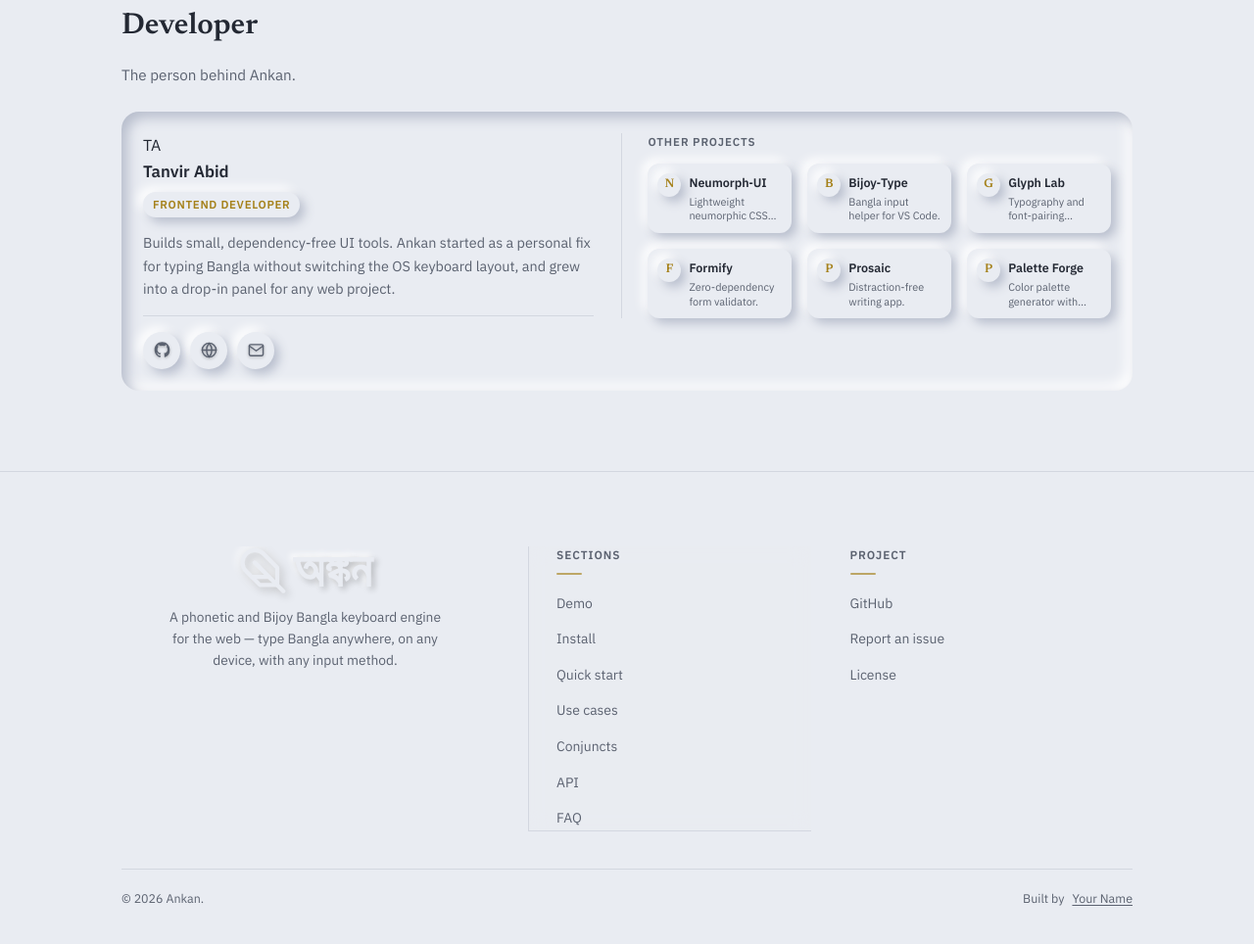
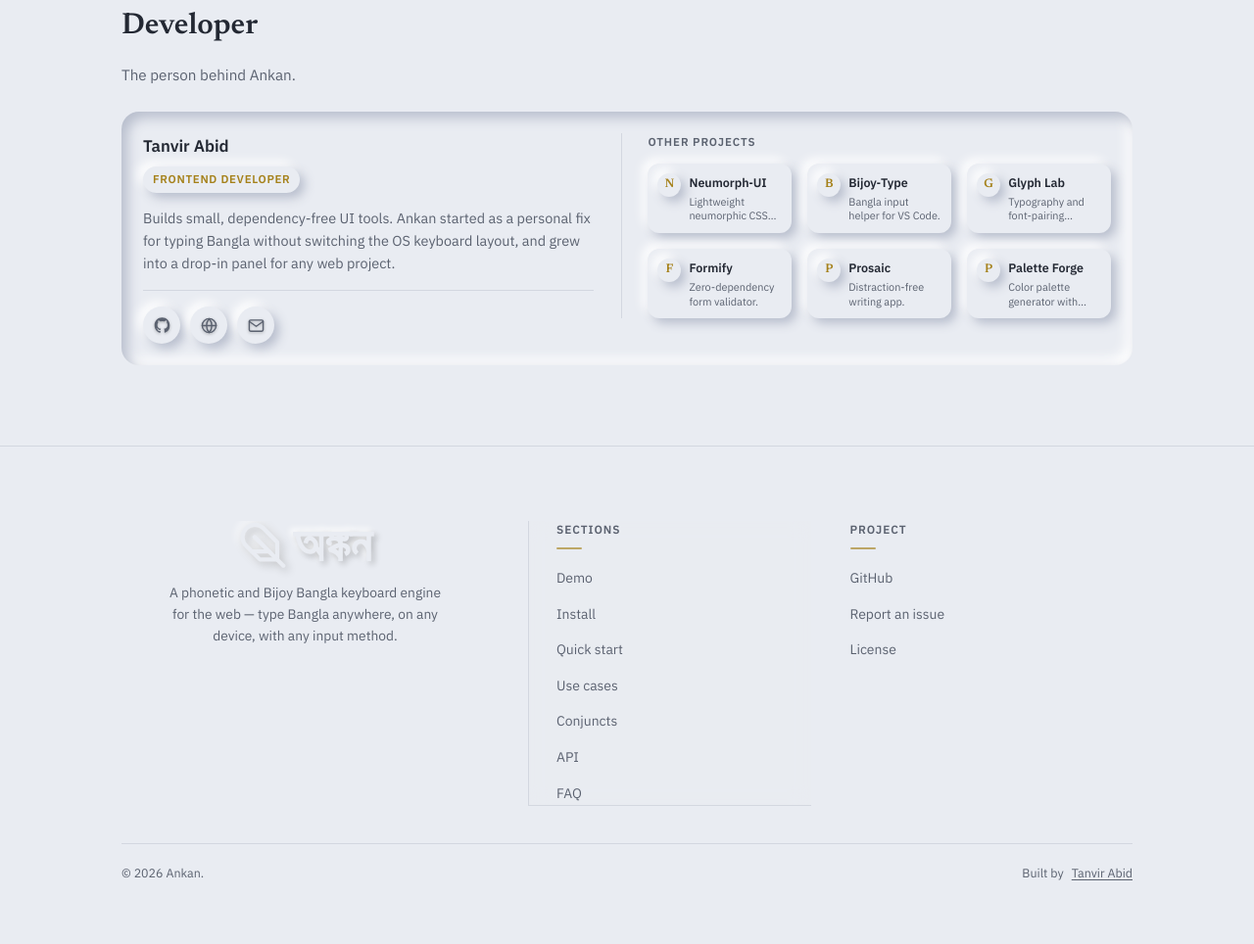
Before and after one commit to tanvir-abid/ankan, a plain HTML site: page docs/index.html in a window 1280 px wide. Shown: the part 6917-7881 px from the top of the page at 98% size. Drawn offline with Linux system fonts and the light colour scheme; a web font is replaced by a local one.

Commit message:
modify doc file

```diff
--- a/docs/index.html
+++ b/docs/index.html
@@ -426,7 +426,6 @@
     </div>
     <div class="dev-card card">
       <div class="dev-left">
-        <div class="dev-avatar">TA</div>
         <div class="dev-info">
           <h3>Tanvir Abid</h3>
           <div class="dev-role">Frontend Developer</div>
@@ -442,7 +441,7 @@
           </div>
 
           <div class="dev-social">
-            <a href="https://github.com/yourhandle" target="_blank" rel="noopener" aria-label="GitHub">
+            <a href="https://github.com/tanvir-abid" target="_blank" rel="noopener" aria-label="GitHub">
               <svg viewBox="0 0 24 24" fill="currentColor" aria-hidden="true"><path d="M12 .5C5.73.5.98 5.24.98 11.52c0 5.02 3.26 9.28 7.78 10.78.57.1.78-.25.78-.55v-2.02c-3.16.69-3.83-1.52-3.83-1.52-.52-1.32-1.26-1.68-1.26-1.68-1.03-.7.08-.69.08-.69 1.14.08 1.74 1.17 1.74 1.17 1.01 1.74 2.66 1.24 3.31.95.1-.73.4-1.24.72-1.53-2.52-.29-5.17-1.26-5.17-5.6 0-1.24.44-2.24 1.16-3.04-.12-.29-.5-1.45.11-3.02 0 0 .96-.31 3.14 1.16a10.9 10.9 0 0 1 5.72 0c2.18-1.47 3.13-1.16 3.13-1.16.62 1.57.23 2.73.12 3.02.72.8 1.16 1.8 1.16 3.04 0 4.35-2.65 5.31-5.18 5.59.41.35.77 1.04.77 2.1v3.11c0 .3.2.66.79.55A11.03 11.03 0 0 0 23.02 11.5C23.02 5.24 18.27.5 12 .5Z"/></svg>
             </a>
             <a href="https://yourportfolio.dev" target="_blank" rel="noopener" aria-label="Portfolio website">
@@ -549,7 +548,7 @@
 
     <div class="footer-bottom">
       <p>© <script>document.write(new Date().getFullYear());</script> Ankan.</p>
-      <p>Built by <a href="https://github.com/yourhandle" target="_blank" rel="noopener">Your Name</a></p>
+      <p>Built by <a href="https://github.com/tanvir-abid" target="_blank" rel="noopener">Tanvir Abid</a></p>
     </div>
   </div>
 </footer>
```
